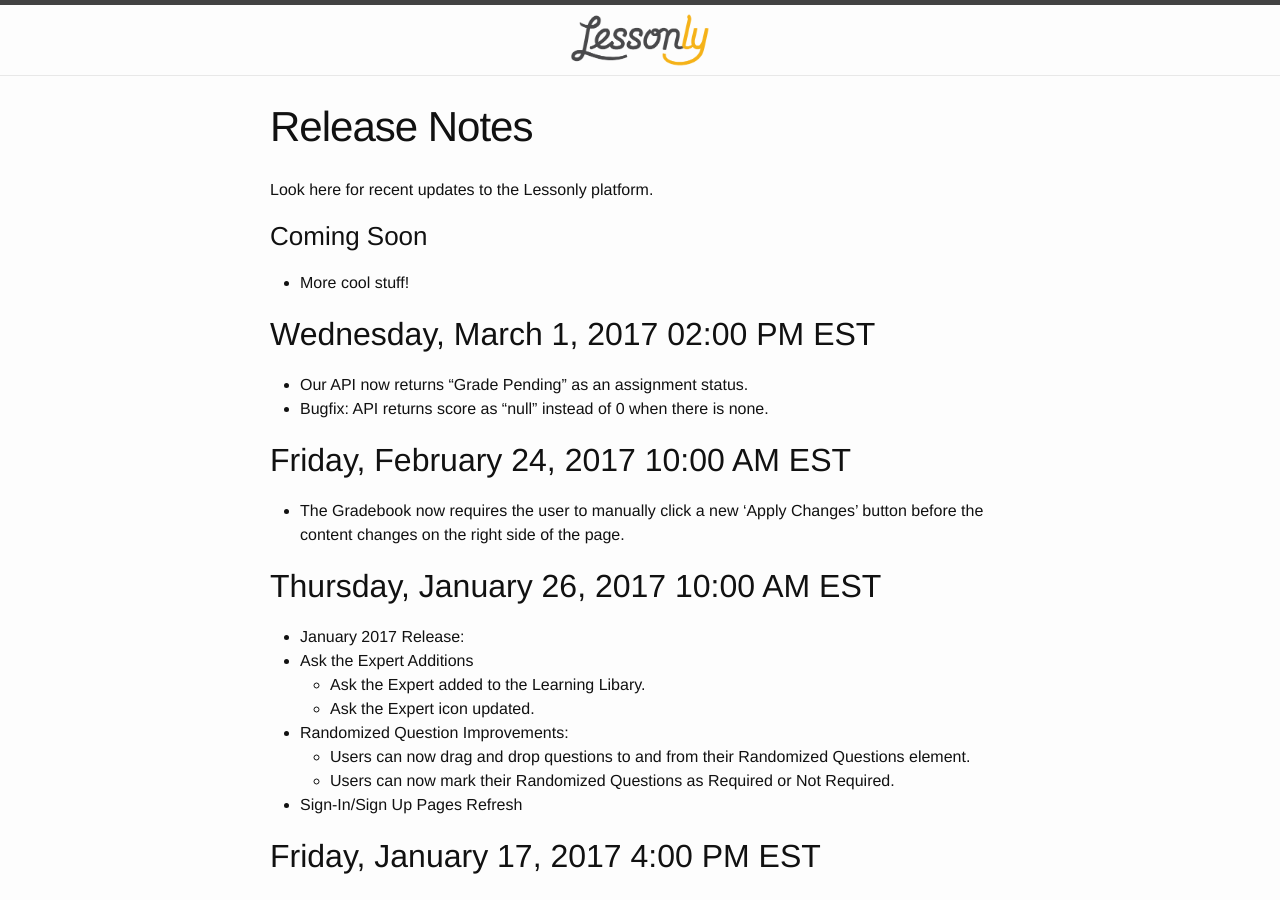
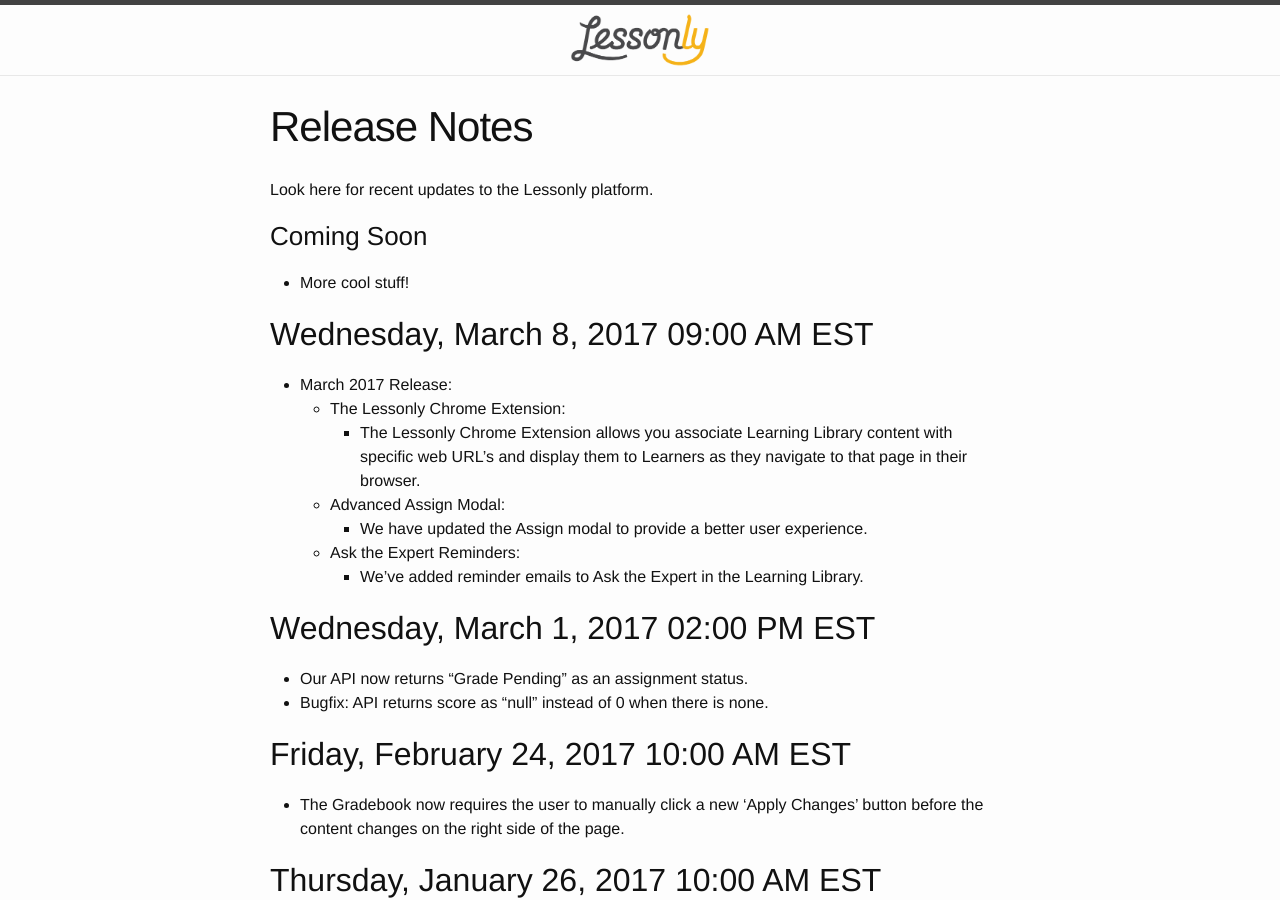
Before and after one commit to isabella232/lessonly.github.io, a Jekyll site: the page built from release-notes.md, in a window 1280 px wide and 900 px high. Built offline with Jekyll 4.4.1, drawn with Linux system fonts in a browser that asks for light colours.

Commit message:
Update release-notes.md

```diff
--- a/release-notes.md
+++ b/release-notes.md
@@ -9,6 +9,17 @@
 ### Coming Soon
 - More cool stuff!
 
+## Wednesday, March 8, 2017 09:00 AM EST
+ - March 2017 Release:
+   - The Lessonly Chrome Extension:
+      - The Lessonly Chrome Extension allows you associate Learning Library content with specific web URL's and display them to Learners as they navigate to that page in their browser.
+
+   - Advanced Assign Modal:
+      - We have updated the Assign modal to provide a better user experience.
+
+   - Ask the Expert Reminders:
+      - We've added reminder emails to Ask the Expert in the Learning Library.
+
 ## Wednesday, March 1, 2017 02:00 PM EST
 - Our API now returns "Grade Pending" as an assignment status.
 - Bugfix: API returns score as "null" instead of 0 when there is none.
@@ -18,15 +29,15 @@
 
 ## Thursday, January 26, 2017 10:00 AM EST
  - January 2017 Release:
-  - Ask the Expert Additions
+   - Ask the Expert Additions
       - Ask the Expert added to the Learning Libary.
       - Ask the Expert icon updated.
 
-  - Randomized Question Improvements:
+   - Randomized Question Improvements:
       - Users can now drag and drop questions to and from their Randomized Questions element.
       - Users can now mark their Randomized Questions as Required or Not Required.
 
-  - Sign-In/Sign Up Pages Refresh
+   - Sign-In/Sign Up Pages Refresh
 
 ## Friday, January 17, 2017 4:00 PM EST
 - Our lesson completed webhook now includes the course id for lessons completed within courses.
```
